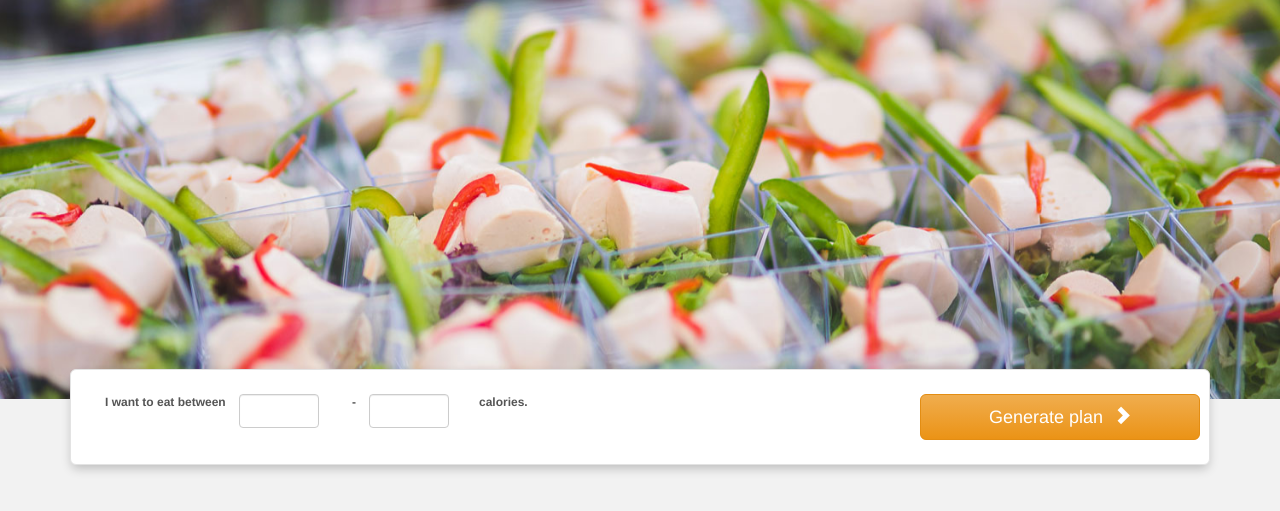
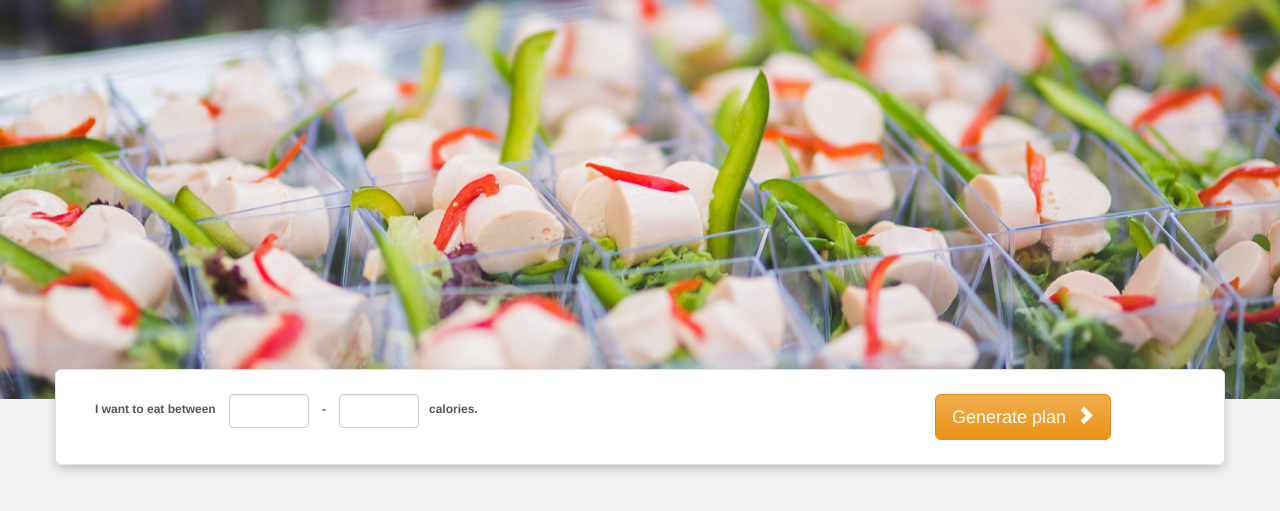
Before and after one commit to raresluncan/idealfoods, a Django app: page / in a window 1280 px wide. Shown: the part 53-564 px from the top of the page. Run offline with Django 3.2, Linux system fonts and the light colour scheme; parts of the project's set-up code (start-up, migrations or seed data) failed here and were passed over; some libraries are stand-ins or nearby versions.

Commit message:
Finish homepage.

```diff
--- a/app/static/app/css/common.css
+++ b/app/static/app/css/common.css
@@ -25,13 +25,13 @@ html body {
   padding: 0;
 }
 
-
 .btn.btn-warning {
   color: #ffffff;
   background-color: #F0AD4E;
   background-image: linear-gradient(to bottom, #F0AD4E, #EB9316);
   border-color: #E38D13 #E38D13 #E38D13;
 }
+
 .btn.btn-warning:hover {
   color: #ffffff;
   background-color: #EB9316;
--- a/app/static/app/css/home.css
+++ b/app/static/app/css/home.css
@@ -19,24 +19,29 @@
   margin: 0 10px 0 10px;
 }
 
-.home-main-input .form-group {
+.home-inputs .form-group {
   margin: 0px;
   height: 34px;
   max-width: 100px;
 }
 
-.home-main-input .form-group input {
+.home-inputs input {
+  max-width: 80px
+}
+
+.home-inputs .home-input {
+  padding: 0px;
+  margin: 0 10px 0 10px;
   max-width: 80px;
 }
 
-.home-inputs .home-main-text {
-  margin: 0px;
-  text-align: left;
+.home-main-input .home-inputs .home-main-text {
+  margin: 7 0 0 0;
   padding: 0px;
   max-width: 124px;
 }
 
-.home-main-text.hyphen-sm-1 {
+.home-inputs .home-main-text.hyphen-sm-1 {
   max-width: 10px;
   text-align: center;
 }
--- a/app/templates/app/home.html
+++ b/app/templates/app/home.html
@@ -8,27 +8,27 @@
 {% block content %}
   {{ block.super }}
   {% include 'app/partials/carousel.html' %}
-  <div class="animated bounceInLeft container">
-    <div class="well well-lg home-main-input">
-      <div class="row vertical-align">
-        <div class="home-inputs vertical-align col-xs-12 col-sm-9">
-          <div class="home-main-text col-xs-12 col-sm-3">
-            <p>I want to eat between</p>
+  <div class="animated bounceInLeft">
+    <div class="container well well-lg home-main-input">
+      <div class="container home-inputs col-xs-12 col-sm-9">
+        <div class="home-main-text col-xs-12 col-sm-3 my-auto">
+          <span>I want to eat between</span>
         </div>
-          <div class="form-group col-xs-12 col-sm-3">
-            <input type="text" class="form-control home-input-number-min">
+        <div class="home-input col-xs-12 col-sm-3">
+          <input type="text" maxlength="5" class="form-control text-center home-input-number-min">
         </div>
         <div class="home-main-text col-xs-12 col-sm-1 hyphen-sm-1">
-            <p> - </p>
+          -
         </div>
-          <div class="form-group col-xs-12 col-sm-3">
-            <input type="text" class="form-control home-input-number-max">
+        <div class="home-input col-xs-12 col-sm-3">
+          <input type="text" maxlength="5" class="form-control text-center home-input-number-max ">
         </div>
         <div class="home-main-text col-xs-12 col-sm-1">
-            <p>calories.</p>
+          calories.
         </div>
       </div>
-        <button type="button" class="btn btn-warning btn-lg col-xs-12 col-sm-3">
+      <div class="col-xs-12 col-sm-3">
+        <button type="button" class="btn btn-warning btn-lg">
           Generate plan
           <span class="glyphicon glyphicon-chevron-right btn-glyph-after"></span>
         </button>
```
Lines whose indentation alone changed are shown as unchanged.
